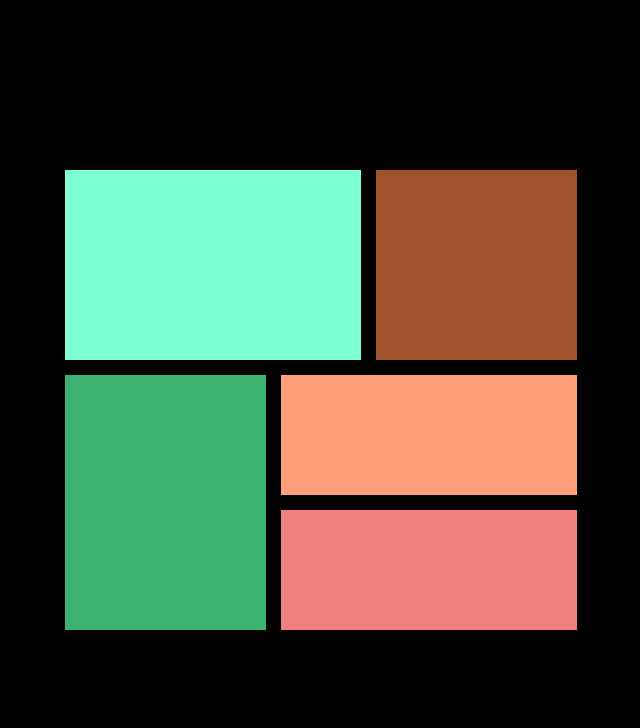
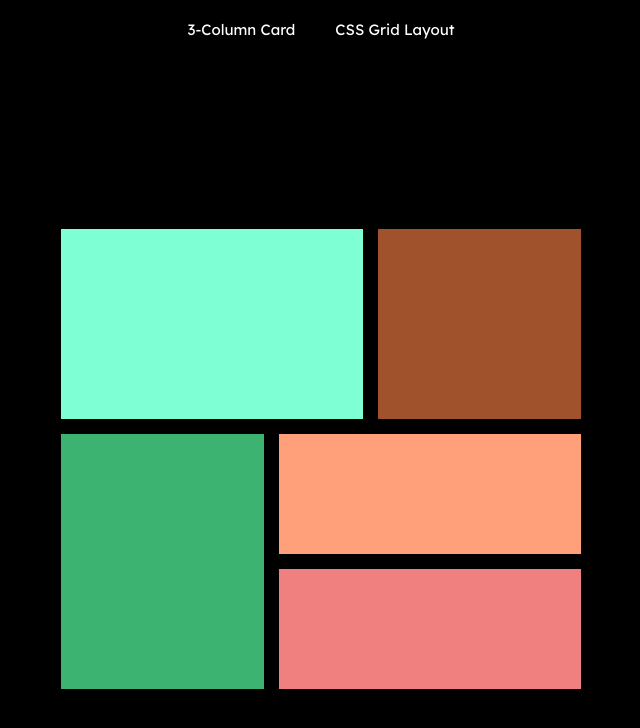
Before and after one commit to ux-finesse/CSS-Flexbox-and-Grid-Layout, a plain HTML site: page grid.html in a window 1280 px wide. Shown: the whole page, without its empty margins (319-959 px from the left). Drawn offline with Linux system fonts and the light colour scheme.

Commit message:
Added Navigation Links

```diff
--- a/flexboxstyle.css
+++ b/flexboxstyle.css
@@ -5,7 +5,7 @@
   text-decoration: none;
 }
 
-body {
+main {
   display: flex;
   width: 60%;
   margin: auto;
@@ -14,20 +14,43 @@ body {
   height: 100vh;
 }
 
-body,
-img {
+header{
+  width: 100%;
+  padding: 20px 0;
+}
+
+.nav-links ul{
+  margin: auto;
+  display: flex;
+  justify-content: center;
+  gap: 40px;
+  list-style: none;
+}
+
+.nav-links a{
+  color: black;
+}
+
+.nav-links a:hover{
+  text-decoration: underline;
+  color: rgb(16, 132, 221);
+}
+
+.nav-links a:visited{
+  text-decoration: none;
+}
+
+body,img {
   padding: 0 0 25px 0;
 }
 
-body,
-h1 {
+body,h1 {
   padding: 0 0 25px 0;
   font-size: 42px;
   font-family: "Big Shoulders Display", sans-serif;
 }
 
-body,
-p {
+body,p {
   font-size: 15px;
   padding: 0 0 87px 0;
   line-height: 1.5;
--- a/grid.html
+++ b/grid.html
@@ -6,18 +6,29 @@
     <meta name="viewport" content="width=device-width, initial-scale=1.0">
     <title>CSS Grid Layout </title>
     <link rel="stylesheet" href="gridstyle.css">
+    <link rel="stylesheet" href="https://fonts.googleapis.com/css2?family=Big+Shoulders+Display:wght@700&family=Lexend+Deca:wght@400&display=swap"/>
 </head>
+<header>
+    <nav class="nav-links">
+      <ul>
+        <a href="./index.html"><li>3-Column Card</li></a>
+        <a href="./grid.html"><li>CSS Grid Layout</li></a>
+      </ul>
+    </nav>
+</header>
 <body>
     <main>
-    <div class="shape-a"></div>
+        <div class="grid">
+            <div class="shape-a"></div>
 
-    <div class="shape-b"></div>
+            <div class="shape-b"></div>
 
-    <div class="shape-c"></div>
+            <div class="shape-c"></div>
 
-    <div class="shape-d"></div>
+            <div class="shape-d"></div>
 
-    <div class="shape-e"></div>
-
+            <div class="shape-e"></div>
+        </div>
+    <main>
 </body>
 </html>
--- a/gridstyle.css
+++ b/gridstyle.css
@@ -2,9 +2,39 @@
     box-sizing: border-box;
     margin: 0;
     padding: 0;
+    text-decoration: none;
+    font-family: 'Lexend Deca', sans-serif;
 }
 
-body{
+header{
+    width: 100%;
+    padding: 20px 20px;
+    font-size: 15px;
+    background-color:black;
+}
+
+.nav-links ul{
+    margin: auto;
+    display: flex;
+    justify-content: center;
+    gap: 40px;
+    list-style: none;
+}
+
+.nav-links a{
+    color: white;
+}
+
+.nav-links a:hover{
+    text-decoration: underline;
+    color: rgb(16, 132, 221);
+}
+
+.nav-links a:visited{
+    text-decoration: none;
+}
+
+main{
     display: flex;
     justify-content: center;
     background-color: black;
@@ -12,10 +42,10 @@ body{
     height: 100vh;
 }
 
-main{
+.grid{
     display: grid;
     gap: 15px;
-    width: 40%;
+    width: 50%;
 
     grid-template-areas:
 
```
Also changed, not shown: index.html (+12 -0 lines).
